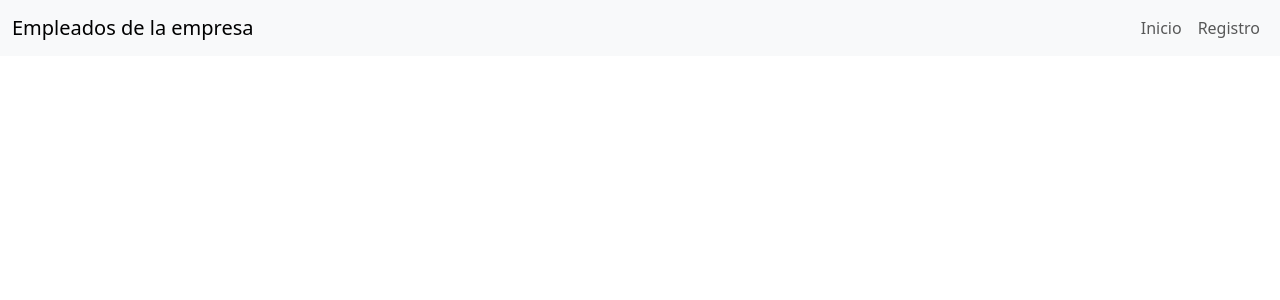
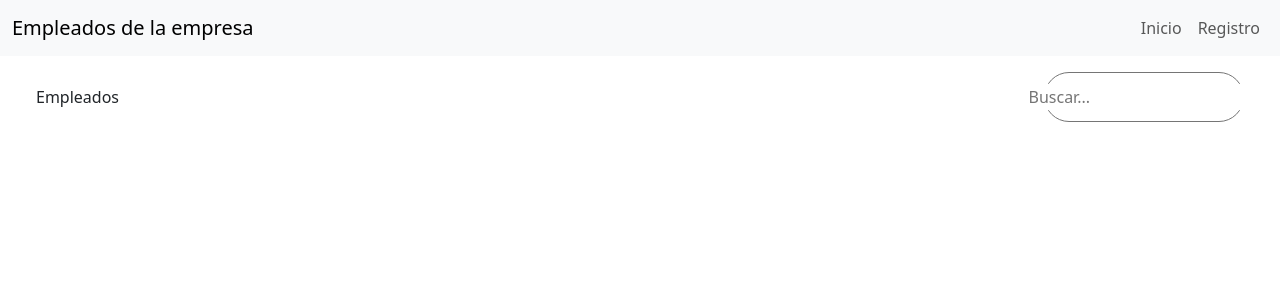
Before and after one commit to JuanesVillamizar/curriculums, a React (Create React App) app: page / in a window 1280 px wide. Shown: the top 300 px of the page. Built offline with nearby package versions, Linux system fonts and the light colour scheme.

Commit message:
Se termina el buscador de empleados en la pagina de inicio

```diff
--- a/src/App.css
+++ b/src/App.css
@@ -70,3 +70,32 @@
   font-weight: 700;
   color: #f0f0f0;
 }
+
+.input-search{
+  border: none;
+}
+.input-search:focus {
+  outline: none; /* Elimina el contorno predeterminado */
+  border: none;   /* Elimina el borde cuando está enfocado */
+}
+.container-div-search{
+  border: 1px solid #757575;
+  display: flex;
+  justify-content: center;
+  align-items: center;
+  width: 200px;
+  height: 50px;
+  border-radius: 25px;
+  padding-left: 10px;
+  padding-right: 10px;
+}
+
+.starts-container{
+  padding-right: 50px;
+  padding-left: 50px;
+  padding-bottom: 50px;
+  display: flex;
+  width: 100%;
+  gap: 10;
+  justify-content: center;
+}
--- a/src/pages/start/start.jsx
+++ b/src/pages/start/start.jsx
@@ -1,4 +1,4 @@
-import { useContext, useEffect, useState } from "react";
+import { useContext, useEffect, useState, useRef } from "react";
 import CardWorker from "../../components/Card";
 import { WorkerContext } from "../../context/workersContext";
 
@@ -6,11 +6,14 @@ const Start = () => {
 
     const {getWorkers} = useContext(WorkerContext);
     const [workers, setWorkers] = useState([]);
+    const [workersAux, setWorkersAux] = useState([]);
+    let ref = useRef(null);
 
     useEffect(() => {
         let data = getWorkers();
-        // console.log(data);
+        console.log(data);
         setWorkers(data);
+        setWorkersAux(data);
     }, []);
 
     let generateColor = () => {
@@ -22,11 +25,41 @@ const Start = () => {
         return `#${colorHex.padStart(6, '0')}`;
     }
 
+    const _handleChangeSearch = (input) => {
+        // console.log(input.target.value);
+        if(input.target.value == ''){
+            setWorkers(workersAux);
+        }else{
+            let searchWorkers = [];
+            workersAux.map(e => {
+                console.log(e.nombre.toLowerCase(),input.target.value.toLowerCase());
+                if(e.nombre.toLowerCase().includes(input.target.value.toLowerCase())){
+                    console.log('Entra');
+                    searchWorkers.push(e);
+                }
+            });
+            // console.log(searchWorkers, workers, workersAux);
+            setWorkers(searchWorkers);
+        }
+    }
+
     return (
-        <div className="row" style={{ padding: '50px', display: 'flex', width: '100%', gap: 10, justifyContent: 'center' }}>
-            {
-                workers.map((worker, index) => <CardWorker className="col-4" worker={worker} key={index} color={generateColor()} />)
-            }
+        <div className="row">
+            <div className="col-12 my-3 px-5">
+                <div className="d-flex justify-content-between align-items-center">
+                    <span>Empleados</span>
+                    <div className="container-div-search">
+                        <input type="text" ref={ref} placeholder="Buscar..." className="input-search" onChange={_handleChangeSearch.bind(ref)}/>
+                    </div>
+                </div>
+            </div>
+            <div className="col-12">
+                <div className="row starts-container">
+                    {
+                        workers.map((worker, index) => <CardWorker className="col-4" worker={worker} key={index} color={generateColor()} />)
+                    }
+                </div>
+            </div>
         </div>
     );
 }
--- a/src/pages/worker/worker.jsx
+++ b/src/pages/worker/worker.jsx
@@ -4,17 +4,41 @@ import { WorkerContext } from "../../context/workersContext";
 
 
 export default function Worker() {
-  const {getWorkerById} = useContext(WorkerContext);
+  const {getWorkerById, getWorkers} = useContext(WorkerContext);
   const id = useParams().id;
   const [worker, setWorker] = useState([]);
+  let color = '#000';
 
   useEffect(() => {
-    let data = getWorkerById(id);
-    console.log(data, getWorkerById);
+    // let data = getWorkerById(id);
+    let dataWorkers = getWorkers();
+    let data = dataWorkers.filter(worker => worker.id == id)[0];
+    // console.log('Prueba -> ', dataWorkers, data);
+    color = generateColor();
     setWorker(data);
-  }, []);
+    // this.setState({});
+  }, [color]);
+
+  let generateColor = () => {
+    // Genera un número aleatorio entre 0 y 0xFFFFFF (16777215)
+    const color = Math.floor(Math.random() * 0xFFFFFF);
+    // Convierte el número a una cadena hexadecimal
+    const colorHex = color.toString(16);
+    // Asegura que la cadena tenga 6 caracteres (rellena con ceros si es necesario)
+    return `#${colorHex.padStart(6, '0')}`;
+  }
 
   return (
-    <div>worker</div>
-  )
+    <div style={{ width: '100%', display: 'flex', justifyContent: 'center', margin: '20px auto' }}>
+
+      <div className="container-fluid" style={{ width: '80%', margin: 10, border: 'solid 1px #fefefe', borderRadius: '20px' }}>
+        <div className='container-img' style={{ backgroundColor: color }}>
+            <span>270 x 150</span>
+        </div>
+        <div>
+
+        </div>
+      </div>
+    </div>
+  );
 }
```
